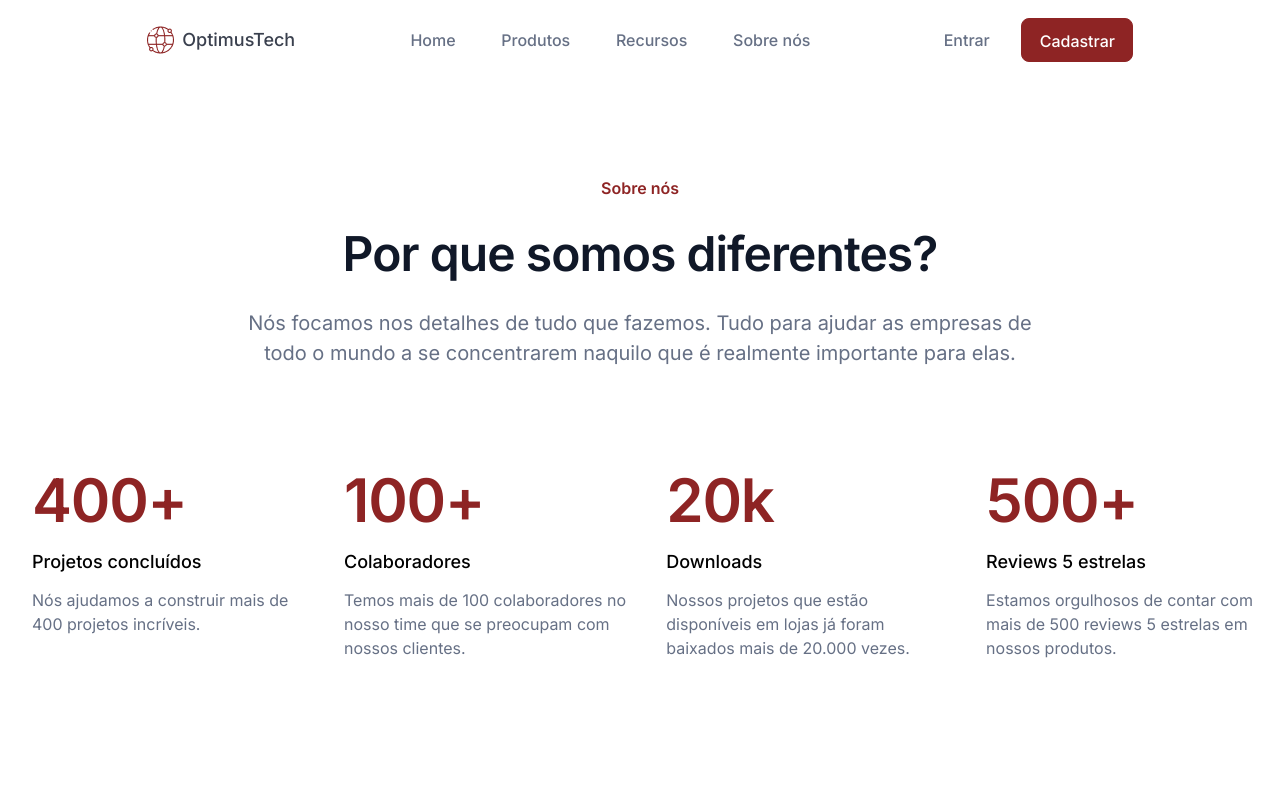
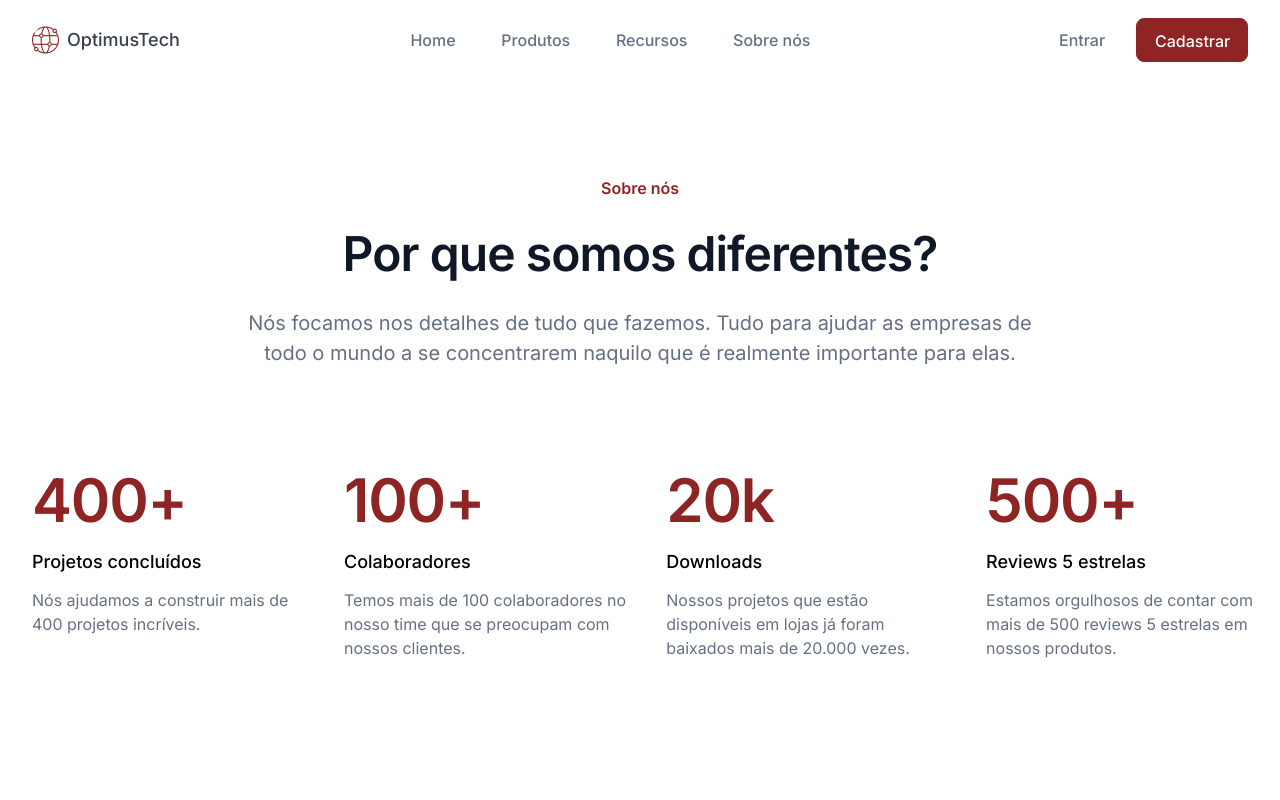
Before and after one commit to ArthurS-Almeida/ATIVIDADE_AVALIATIVA_-_FIGMA, a plain HTML site: page WEB/index.html in a window 1280 px wide. Shown: the top 800 px of the page. Drawn offline with Linux system fonts and the light colour scheme.

Commit message:
Finalização do projeto

```diff
--- a/WEB/style.css
+++ b/WEB/style.css
@@ -41,13 +41,15 @@
 
 #nav-bar > header{
     width: 100%;
-
+    display: flex;
+    justify-content: center;
 }
 
 #nav-bar-container{
+    width: 1240px;
     height: 44px;
     display: flex;
-    justify-content: space-evenly;
+    justify-content: space-between;
     align-items: center;
     padding: 0px 32px;
 
@@ -358,7 +360,7 @@
 
 #depoimentos{
     height: 500px;
-    padding: 0 0 96px 0;
+    padding: 96px 96px 0 96px;
     display: flex;
     justify-content: center;
     text-align: center;
@@ -380,7 +382,6 @@
 }
 
 #depoimentos-titulo{
-    width: 1088px;
     height: 88px;
     font-family: var(--fonte);
     font-size: 36px;
```
